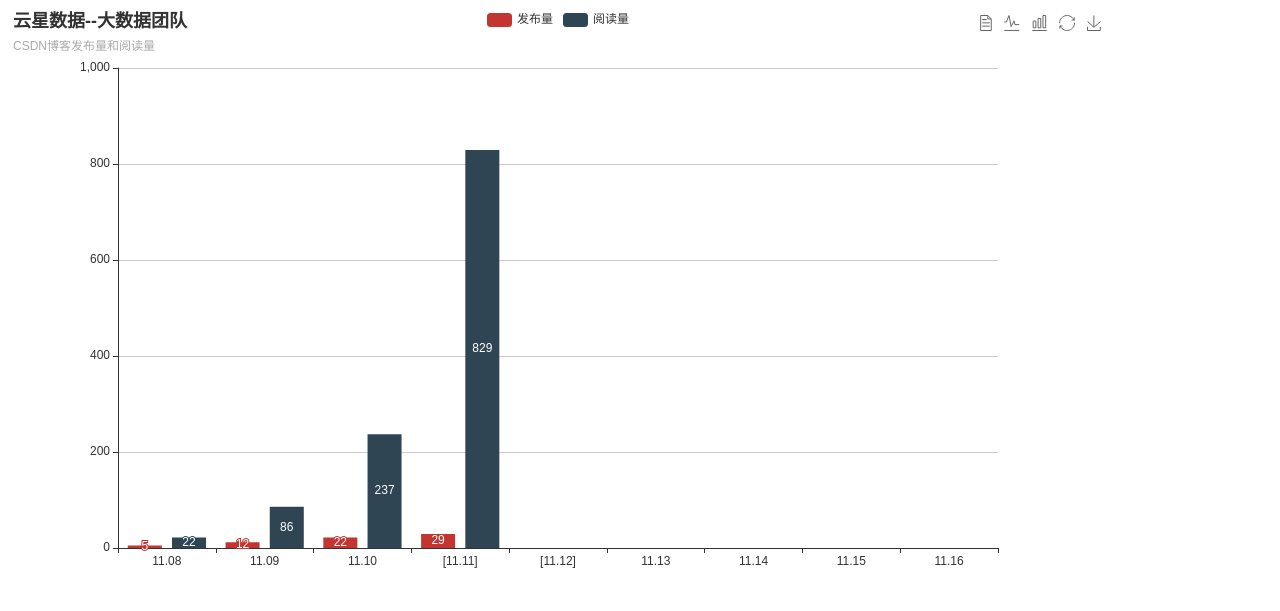
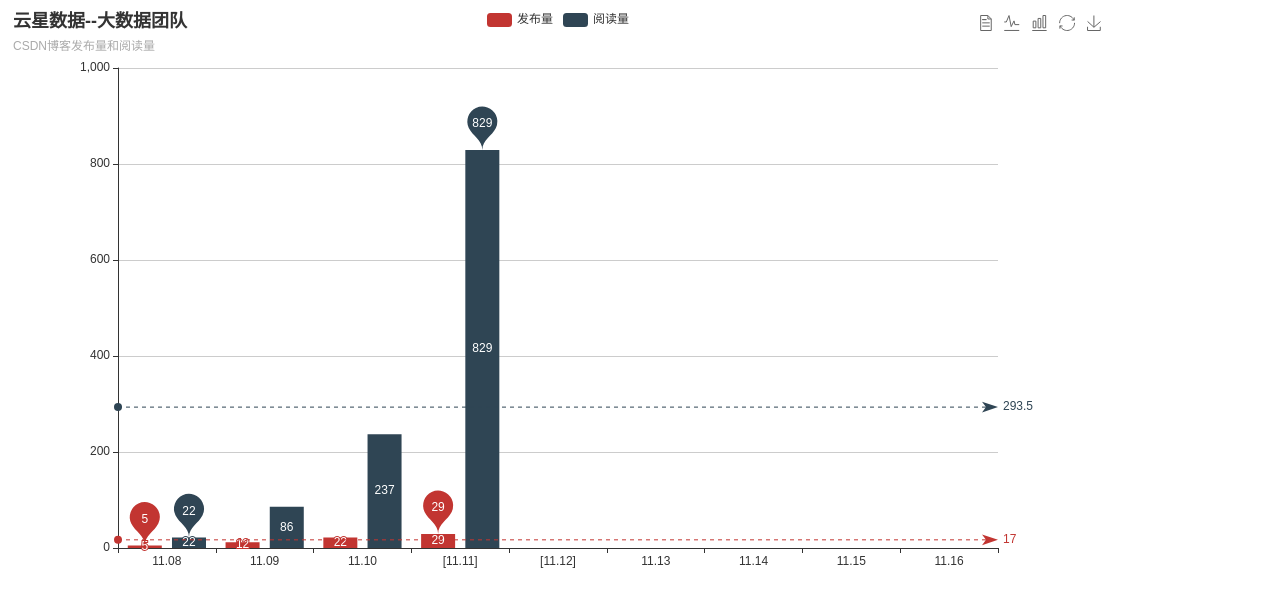
Before and after one commit to egbertzeng/mesos-learn, a plain HTML site: page echart/index.html in a window 1280 px wide. Drawn offline with Linux system fonts and the light colour scheme.

Commit message:
add echarts

```diff
--- a/echart/index.html
+++ b/echart/index.html
@@ -51,34 +51,34 @@
                 type:'bar',
                 data:[5, 12, 22, 29,null,null,null,null,null,],
                 itemStyle : { normal: {label : {show: true}}},
-//                markPoint : {
-//                    data : [
-//                        {type : 'max', name: '最大值'},
-//                        {type : 'min', name: '最小值'}
-//                    ]
-//                },
-//                markLine : {
-//                    data : [
-//                        {type : 'average', name: '平均值'}
-//                    ]
-//                }
+                markPoint : {
+                    data : [
+                        {type : 'max', name: '最大值'},
+                        {type : 'min', name: '最小值'}
+                    ]
+                },
+                markLine : {
+                    data : [
+                        {type : 'average', name: '平均值'}
+                    ]
+                }
             },
             {
                 name:'阅读量',
                 type:'bar',
                 data:[22, 86, 237, 829,null,null,null,null,null,],
                 itemStyle : { normal: {label : {show: true}}},
-//                markPoint : {
-//                    data : [
-//                        {type : 'max', name: '最大值'},
-//                        {type : 'min', name: '最小值'}
-//                    ]
-//                },
-//                markLine : {
-//                    data : [
-//                        {type : 'average', name : '平均值'}
-//                    ]
-//                }
+                markPoint : {
+                    data : [
+                        {type : 'max', name: '最大值'},
+                        {type : 'min', name: '最小值'}
+                    ]
+                },
+                markLine : {
+                    data : [
+                        {type : 'average', name : '平均值'}
+                    ]
+                }
             }
         ]
     };
```
